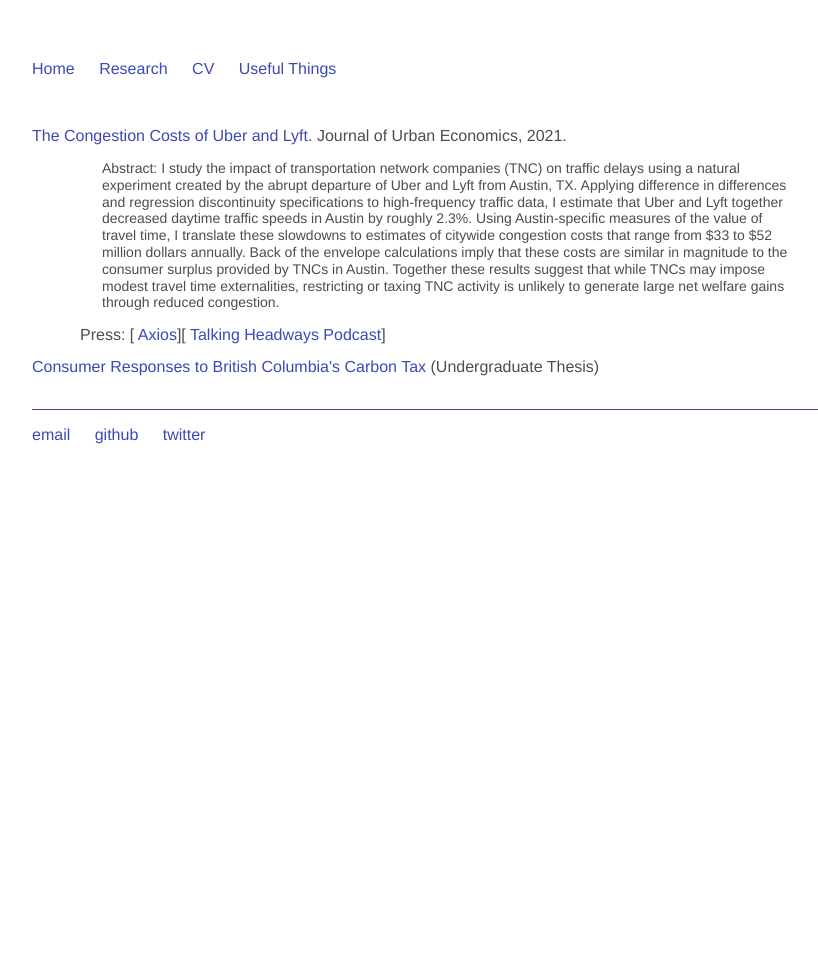
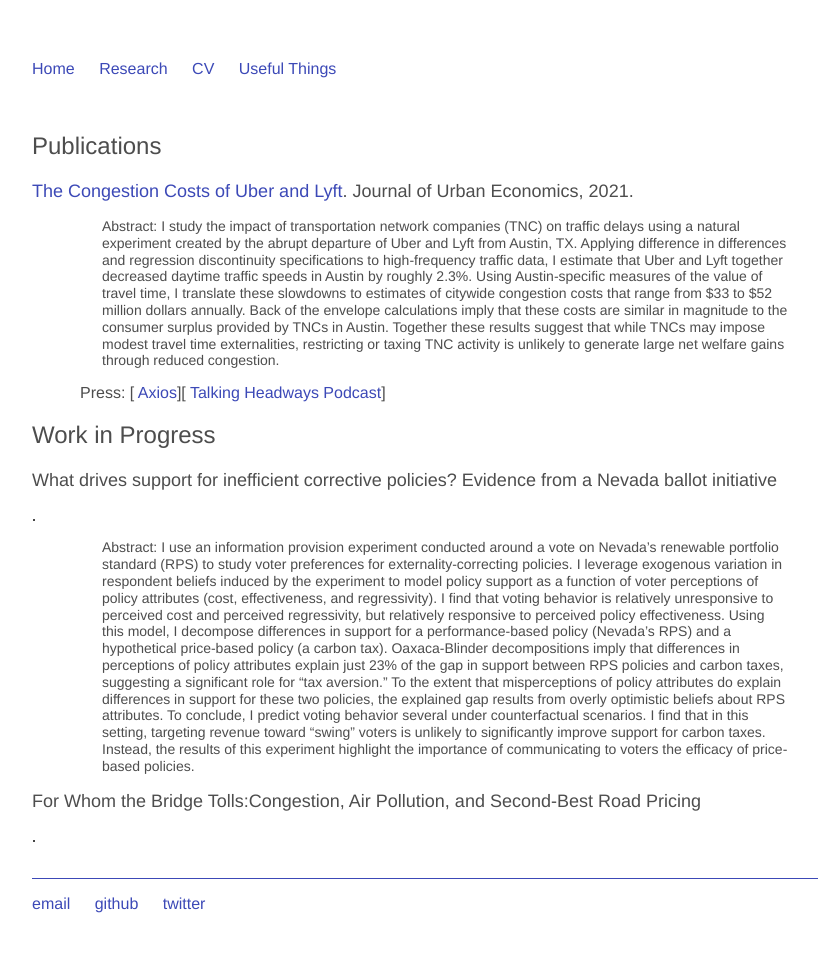
Before and after one commit to Matt-Tarduno/Matt-Tarduno.github.io, a Jekyll site: the page built from research/index.html, in a window 1280 px wide. Shown: the whole page, without its empty margins (160-978 px from the left). Built offline with Jekyll 4.4.1, drawn with Linux system fonts in a browser that asks for light colours; before the commit the page ends 900 px from its top, so only the background shows below that.

Commit message:
Update index.html

```diff
--- a/research/index.html
+++ b/research/index.html
@@ -8,8 +8,8 @@ sitemap:
 ---
 <br />
 <div class="blurb">
-	<h1></h1>
-	<p><a href="https://matt-tarduno.github.io/tnc/" target="_blank">The Congestion Costs of Uber and Lyft</a>. Journal of Urban Economics, 2021.
+	<h1>Publications</h1>
+	<p style="font-size:18px" ><a href="https://matt-tarduno.github.io/tnc/" target="_blank">The Congestion Costs of Uber and Lyft</a>. Journal of Urban Economics, 2021.
 	<p style="font-size:14px; margin-left:5em; margin-right:10em; line-height: 1.2"> Abstract: I study the impact of transportation network companies (TNC) on traffic delays using a natural experiment created by the abrupt departure of Uber and Lyft from Austin, TX. Applying difference in
 differences and regression discontinuity specifications to high-frequency traffic data, I estimate that Uber
 and Lyft together decreased daytime traffic speeds in Austin by roughly 2.3%. Using Austin-specific
@@ -28,7 +28,26 @@ TNC activity is unlikely to generate large net welfare gains through reduced con
   }
 </style>
 <div class="blurb">
+	<h1>Work in Progress</h1>
+	<p style="font-size:18px" >What drives support for inefficient corrective policies? Evidence from a Nevada ballot initiative </p>.
+	<p style="font-size:14px; margin-left:5em; margin-right:10em; line-height: 1.2"> Abstract:
+	I use an information provision experiment conducted around a vote on Nevada’s renewable portfolio standard
+	(RPS) to study voter preferences for externality-correcting policies. I leverage exogenous variation in respondent
+	beliefs induced by the experiment to model policy support as a function of voter perceptions of policy attributes
+	(cost, effectiveness, and regressivity). I find that voting behavior is relatively unresponsive to perceived cost and
+	perceived regressivity, but relatively responsive to perceived policy effectiveness. Using this model, I decompose
+	differences in support for a performance-based policy (Nevada’s RPS) and a hypothetical price-based policy (a
+	carbon tax). Oaxaca-Blinder decompositions imply that differences in perceptions of policy attributes explain
+	just 23% of the gap in support between RPS policies and carbon taxes, suggesting a significant role for “tax
+	aversion.” To the extent that misperceptions of policy attributes do explain differences in support for these
+	two policies, the explained gap results from overly optimistic beliefs about RPS attributes. To conclude, I
+	predict voting behavior several under counterfactual scenarios. I find that in this setting, targeting revenue
+	toward “swing” voters is unlikely to significantly improve support for carbon taxes. Instead, the results of this
+	experiment highlight the importance of communicating to voters the efficacy of price-based policies. </p>
 	<h1></h1>
-	<p><a href="https://unbound.williams.edu/theses/islandora/object/studenttheses%3A175" target="_blank">Consumer Responses to British Columbia's Carbon Tax</a> (Undergraduate Thesis) </p>
+
+	<p style="font-size:18px" >For Whom the Bridge Tolls:Congestion, Air Pollution, and Second-Best Road Pricing</p>.
+	<p style="font-size:14px; margin-left:5em; margin-right:10em; line-height: 1.2"> </p>
+
 </div><!-- /.blurb -->
 <br />
```
